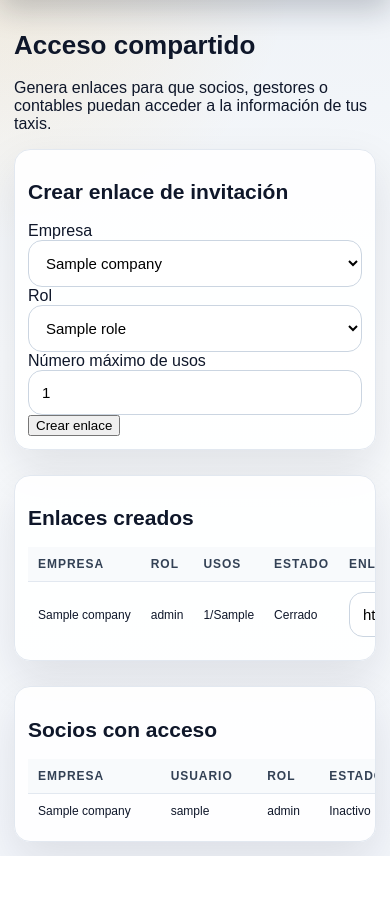
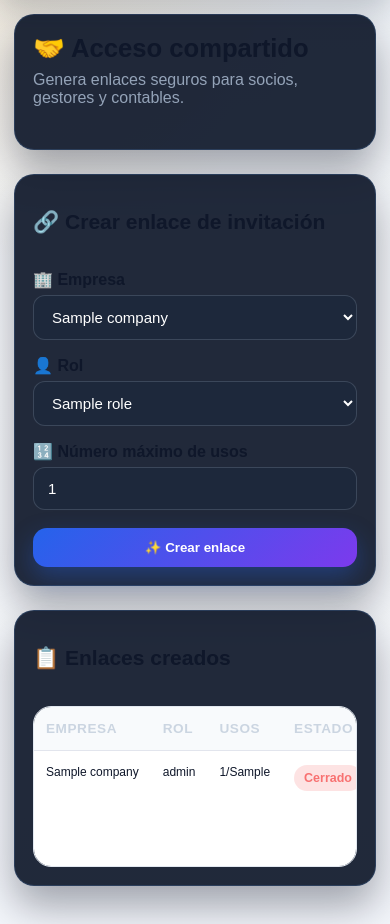
Before and after one commit to samu019/TaxiGE, a Django app: template templates/dashboard/shared_access.html in a window 390 px wide. Shown: the part 56-980 px from the top of the page. Before the commit the page ends 912 px from the top, so only its background shows below. Run offline with Django 5.2, Linux system fonts and the light colour scheme; the template is opened without the code that fills it: most values are stand-ins (such as "Sample title", 1, 10 or a date in 2020); parts of the project's set-up code (start-up, migrations or seed data) failed here and were passed over.

Commit message:
Redesign shared access page with premium mobile responsive layout

```diff
--- a/templates/dashboard/shared_access.html
+++ b/templates/dashboard/shared_access.html
@@ -1,40 +1,202 @@
 {% extends "dashboard/panel_base.html" %}
+{% block content %}
 
-{% block content %}
-<div class="panel-section">
-    <h1>Acceso compartido</h1>
-    <p>Genera enlaces para que socios, gestores o contables puedan acceder a la información de tus taxis.</p>
+<style>
+.share-card {
+    background: rgba(15, 23, 42, 0.92);
+    border: 1px solid rgba(96, 165, 250, 0.18);
+    border-radius: 24px;
+    padding: 24px;
+    margin-bottom: 24px;
+    box-shadow: 0 20px 40px rgba(2, 6, 23, 0.35);
+}
 
-    <div class="card" style="padding:20px; margin-bottom:25px;">
-        <h2>Crear enlace de invitación</h2>
+.share-title {
+    font-size: 2rem;
+    font-weight: 800;
+    margin-bottom: 8px;
+}
+
+.share-subtitle {
+    color: #94a3b8;
+    margin-bottom: 24px;
+}
+
+.form-grid {
+    display: grid;
+    grid-template-columns: repeat(auto-fit, minmax(220px, 1fr));
+    gap: 16px;
+}
+
+.form-grid label {
+    display: block;
+    margin-bottom: 6px;
+    font-weight: 700;
+}
+
+.form-grid input,
+.form-grid select {
+    width: 100%;
+    padding: 12px 14px;
+    border-radius: 12px;
+    border: 1px solid rgba(148, 163, 184, 0.25);
+    background: rgba(30, 41, 59, 0.95);
+    color: #fff;
+}
+
+.btn-premium {
+    display: inline-block;
+    padding: 12px 22px;
+    border-radius: 14px;
+    border: none;
+    cursor: pointer;
+    font-weight: 800;
+    background: linear-gradient(135deg, #2563eb, #7c3aed);
+    color: #fff;
+    box-shadow: 0 10px 25px rgba(37, 99, 235, 0.35);
+}
+
+.table-wrap {
+    overflow-x: auto;
+    -webkit-overflow-scrolling: touch;
+    border-radius: 18px;
+}
+
+.table-wrap table {
+    width: 100%;
+    min-width: 900px;
+    border-collapse: collapse;
+}
+
+.table-wrap th,
+.table-wrap td {
+    padding: 14px 12px;
+    text-align: left;
+    border-bottom: 1px solid rgba(148, 163, 184, 0.15);
+    vertical-align: top;
+}
+
+.table-wrap th {
+    color: #cbd5e1;
+    font-size: 0.85rem;
+    text-transform: uppercase;
+    letter-spacing: 0.04em;
+}
+
+.link-box {
+    display: flex;
+    gap: 10px;
+    align-items: center;
+    min-width: 320px;
+}
+
+.link-box input {
+    flex: 1;
+    min-width: 220px;
+    padding: 10px 12px;
+    border-radius: 12px;
+    border: 1px solid rgba(96, 165, 250, 0.25);
+    background: rgba(30, 41, 59, 0.95);
+    color: #fff;
+    font-size: 0.9rem;
+}
+
+.status-badge {
+    display: inline-block;
+    padding: 6px 10px;
+    border-radius: 999px;
+    font-size: 0.78rem;
+    font-weight: 700;
+}
+
+.status-active {
+    background: rgba(34, 197, 94, 0.15);
+    color: #4ade80;
+}
+
+.status-closed {
+    background: rgba(239, 68, 68, 0.15);
+    color: #f87171;
+}
+
+@media (max-width: 768px) {
+    .share-card {
+        padding: 18px;
+        border-radius: 20px;
+    }
+
+    .share-title {
+        font-size: 1.6rem;
+    }
+
+    .link-box {
+        flex-direction: column;
+        align-items: stretch;
+        min-width: 280px;
+    }
+
+    .link-box input {
+        min-width: 100%;
+    }
+
+    .btn-premium {
+        width: 100%;
+        text-align: center;
+    }
+}
+</style>
+
+<div class="share-card">
+    <div class="share-title">🤝 Acceso compartido</div>
+    <div class="share-subtitle">
+        Genera enlaces seguros para socios, gestores y contables.
+    </div>
+</div>
+
+<div class="share-card">
+    <h2>🔗 Crear enlace de invitación</h2>
+    <br>
 
     <form method="post">
         {% csrf_token %}
 
-            <label>Empresa</label>
+        <div class="form-grid">
+            <div>
+                <label>🏢 Empresa</label>
                 <select name="company_id" required>
                     {% for company in companies %}
                     <option value="{{ company.id }}">{{ company.name }}</option>
                     {% endfor %}
                 </select>
+            </div>
 
-            <label>Rol</label>
-            <select name="role">
+            <div>
+                <label>👤 Rol</label>
+                <select name="role" required>
                     {% for value, label in roles %}
                     <option value="{{ value }}">{{ label }}</option>
                     {% endfor %}
                 </select>
+            </div>
 
-            <label>Número máximo de usos</label>
+            <div>
+                <label>🔢 Número máximo de usos</label>
                 <input type="number" name="max_uses" value="1" min="1">
+            </div>
+        </div>
 
-            <button type="submit">Crear enlace</button>
+        <br>
+        <button type="submit" class="btn-premium">
+            ✨ Crear enlace
+        </button>
     </form>
 </div>
 
-    <div class="card" style="padding:20px; margin-bottom:25px;">
-        <h2>Enlaces creados</h2>
+<div class="share-card">
+    <h2>📋 Enlaces creados</h2>
+    <br>
 
+    <div class="table-wrap">
         <table>
             <thead>
                 <tr>
@@ -52,18 +214,36 @@
                     <td>{{ invite.company.name }}</td>
                     <td>{{ invite.get_role_display }}</td>
                     <td>{{ invite.used_count }}/{{ invite.max_uses }}</td>
-                    <td>{% if invite.is_active %}Activo{% else %}Cerrado{% endif %}</td>
                     <td>
-                        <div style="display:flex; gap:8px;">
-                            <input id="invite-{{ invite.id }}" style="width:100%;" readonly value="{{ request.scheme }}://{{ request.get_host }}/invite/{{ invite.token }}/">
-                            <button type="button" onclick="copiarInvitacion('invite-{{ invite.id }}')">Copiar</button>
+                        {% if invite.is_active %}
+                        <span class="status-badge status-active">Activo</span>
+                        {% else %}
+                        <span class="status-badge status-closed">Cerrado</span>
+                        {% endif %}
+                    </td>
+                    <td>
+                        <div class="link-box">
+                            <input
+                                id="invite-{{ invite.id }}"
+                                readonly
+                                value="{{ request.scheme }}://{{ request.get_host }}/invite/{{ invite.token }}/">
+                            <button
+                                type="button"
+                                class="btn-premium"
+                                onclick="copiarInvitacion('invite-{{ invite.id }}')">
+                                📋 Copiar
+                            </button>
                         </div>
                     </td>
                     <td>
                         {% if invite.is_active %}
-                        <form method="post" action="/panel/shared-access/invite/{{ invite.id }}/deactivate/" onsubmit="return confirm('¿Desactivar esta invitación?');">
+                        <form method="post"
+                              action="/panel/shared-access/invite/{{ invite.id }}/deactivate/"
+                              onsubmit="return confirm('¿Desactivar esta invitación?');">
                             {% csrf_token %}
-                            <button type="submit">Desactivar</button>
+                            <button type="submit" class="btn-premium">
+                                🚫 Desactivar
+                            </button>
                         </form>
                         {% else %}
                         Cerrado
@@ -72,49 +252,7 @@
                 </tr>
                 {% empty %}
                 <tr>
-                    <td colspan="6">Todavía no hay invitaciones.</td>
-                </tr>
-                {% endfor %}
-            </tbody>
-        </table>
-    </div>
-
-    <div class="card" style="padding:20px;">
-        <h2>Socios con acceso</h2>
-
-        <table>
-            <thead>
-                <tr>
-                    <th>Empresa</th>
-                    <th>Usuario</th>
-                    <th>Rol</th>
-                    <th>Estado</th>
-                    <th>Fecha</th>
-                    <th>Acciones</th>
-                </tr>
-            </thead>
-            <tbody>
-                {% for member in members %}
-                <tr>
-                    <td>{{ member.company.name }}</td>
-                    <td>{{ member.user.username }}</td>
-                    <td>{{ member.get_role_display }}</td>
-                    <td>{% if member.is_active %}Activo{% else %}Inactivo{% endif %}</td>
-                    <td>{{ member.created_at|date:"d/m/Y H:i" }}</td>
-                    <td>
-                        {% if member.is_active %}
-                        <form method="post" action="/panel/shared-access/member/{{ member.id }}/remove/" onsubmit="return confirm('¿Quitar el acceso a este socio?');">
-                            {% csrf_token %}
-                            <button type="submit">Quitar acceso</button>
-                        </form>
-                        {% else %}
-                            Sin acceso
-                        {% endif %}
-                    </td>
-                </tr>
-                {% empty %}
-                <tr>
-                    <td colspan="6">Todavía no hay socios vinculados.</td>
+                    <td colspan="6">No hay enlaces creados todavía.</td>
                 </tr>
                 {% endfor %}
             </tbody>
```
Lines whose indentation alone changed are shown as unchanged.
